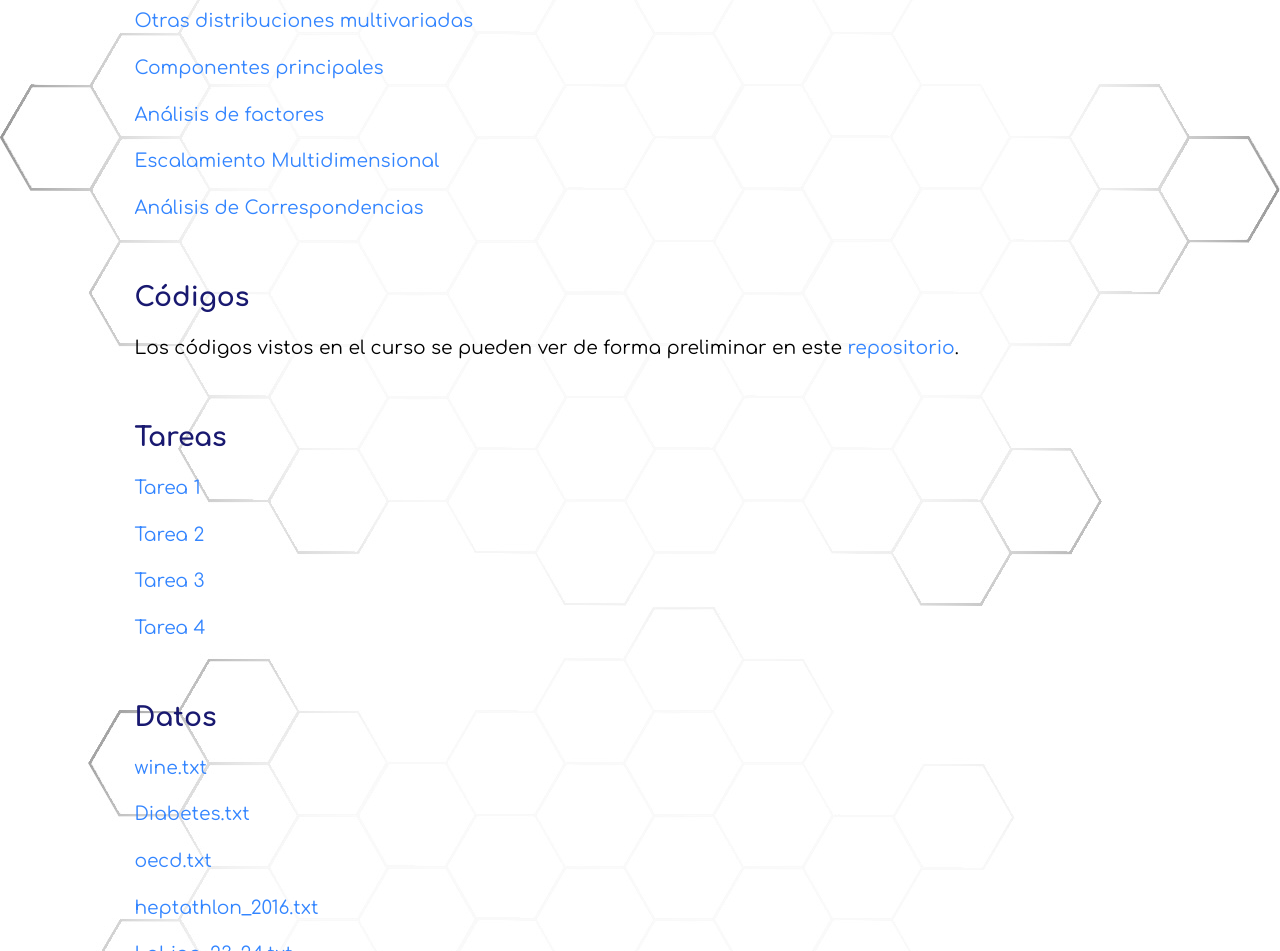
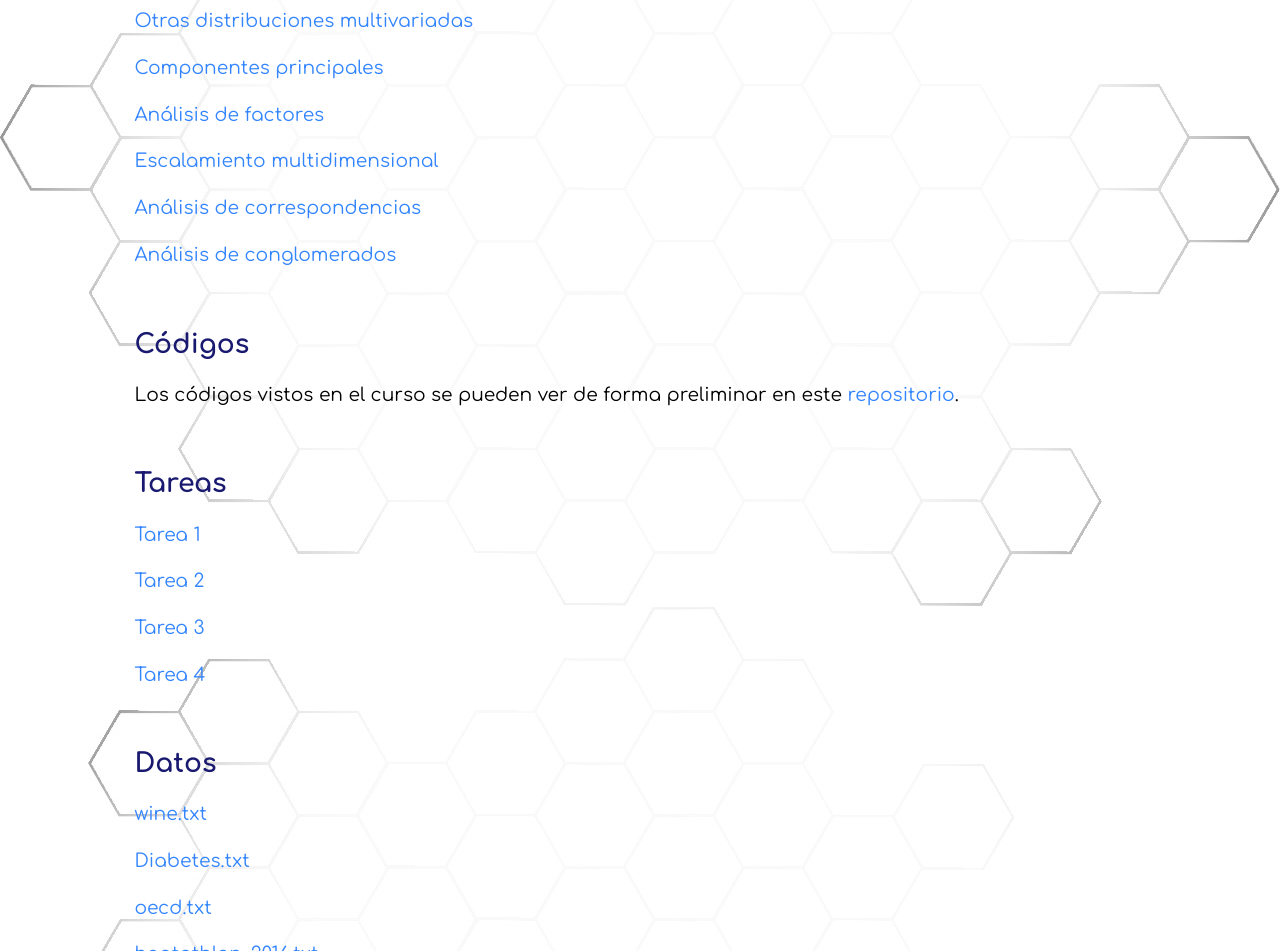
Before and after one commit to JosePerusquia/JosePerusquia.github.io, a plain HTML site: page multivariate.html in a window 1280 px wide. Shown: the part 2052-3003 px from the top of the page. Drawn offline with Linux system fonts and the light colour scheme.

Commit message:
Conglomerados

```diff
--- a/multivariate.html
+++ b/multivariate.html
@@ -214,7 +214,7 @@
 
 	<p>
 		<a href="recursos/multivariado/presentaciones/MDS.pdf" target="blank_" download="MDS.pdf">
-			Escalamiento Multidimensional
+			Escalamiento multidimensional
 		</a>
 	</p>
 
@@ -222,17 +222,18 @@
 
 	<p>
 		<a href="recursos/multivariado/presentaciones/CA.pdf" target="blank_" download="CA.pdf">
-			Análisis de Correspondencias
+			Análisis de correspondencias
+		</a>
+	</p>
+
+
+	<p>
+		<a href="recursos/multivariado/presentaciones/AC.pdf" target="blank_" download="AC.pdf">
+			Análisis de conglomerados
 		</a>
 	</p>
 
 <!---
-	<p>
-		<a href="recursos/multivariado/presentaciones/AC.pdf" target="blank_" download="AC.pdf">
-			Análisis de Conglomerados
-		</a>
-	</p>
-
 	<p>
 		<a href="recursos/multivariado/presentaciones/DA.pdf" target="blank_" download="DA.pdf">
 			Análisis Discriminante
```
Also changed, not shown: 1 other file.
